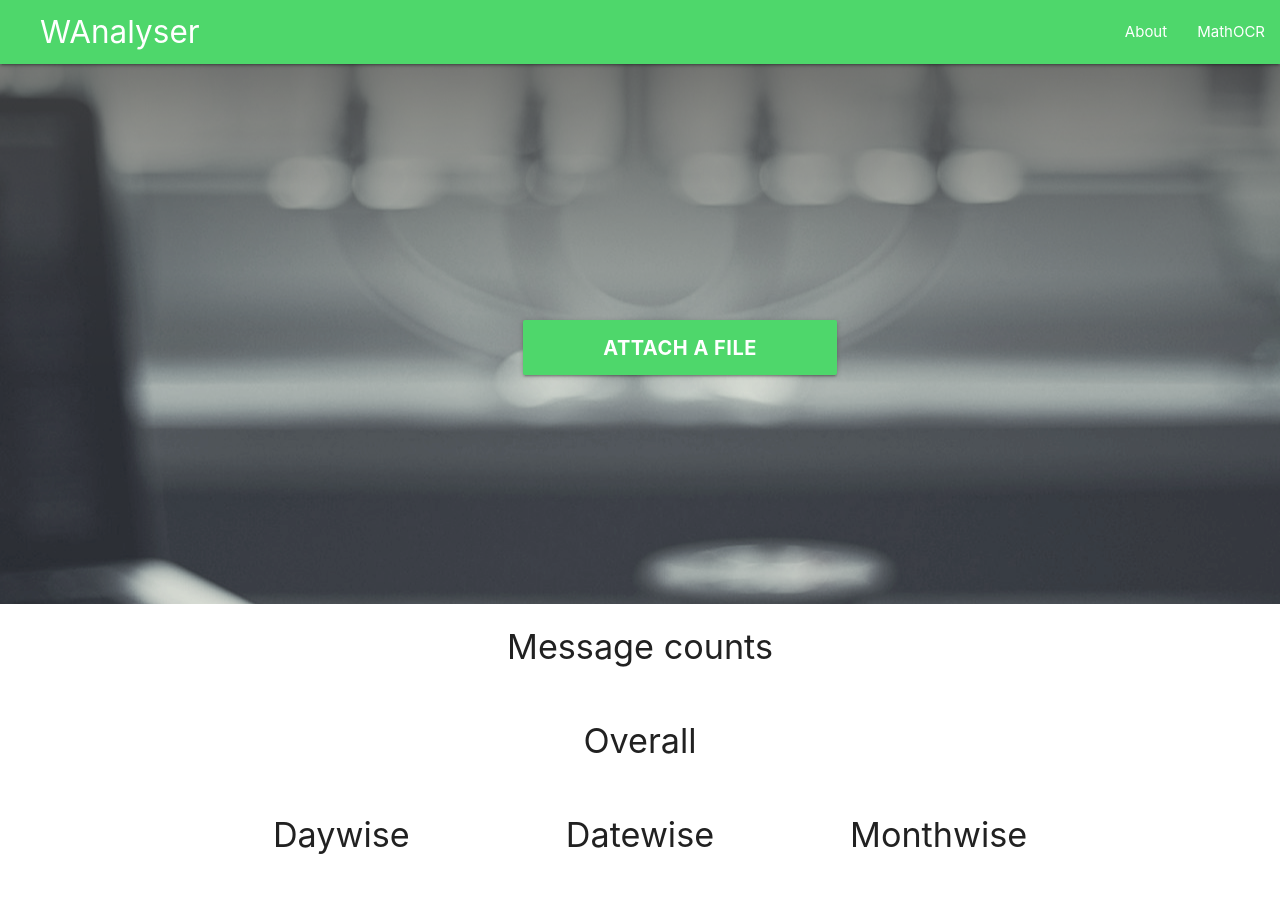
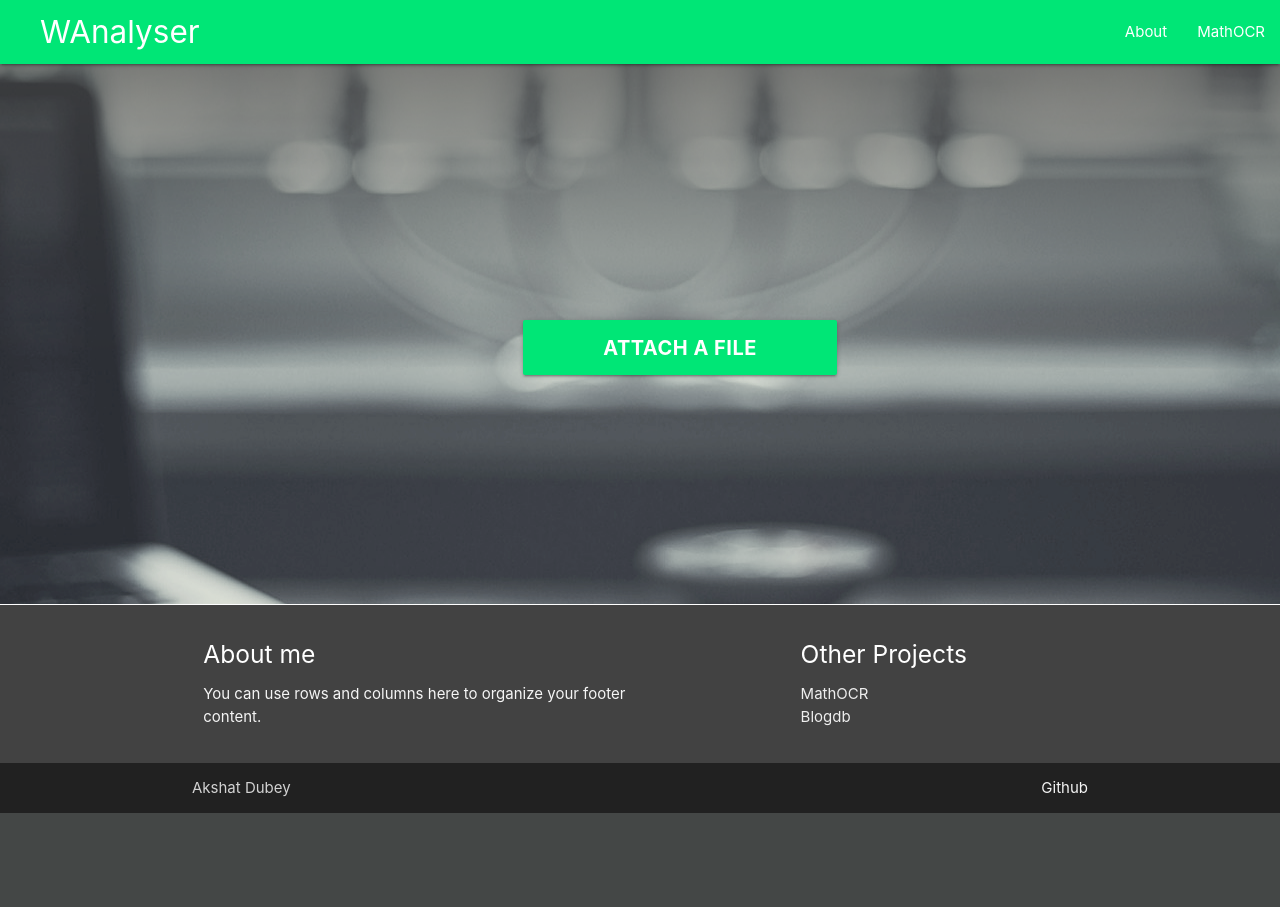
Before and after one commit to akshatdb/WhatsappAnalyser, a Django app: page / in a window 1280 px wide. After the commit the page ends 813 px from the top, so only its background shows below. Run offline with Django 3.2, Linux system fonts and the light colour scheme; some libraries are stand-ins or nearby versions.

Commit message:
added footer

```diff
--- a/analyser/static/analyser/css/main.css
+++ b/analyser/static/analyser/css/main.css
@@ -55,7 +55,6 @@ nav .brand-logo{
 #file-upload-label, #upload-btn{
     padding: 10px 80px;
     height:55px;
-    background: #4ed76b;
     color: white;
     font-size: 20px;
     font-weight: bold;
@@ -66,3 +65,6 @@ nav .brand-logo{
 h4{
     text-align:center;
 }
+.result-div{
+    display:none;
+}
--- a/analyser/static/analyser/scripts/main.js
+++ b/analyser/static/analyser/scripts/main.js
@@ -34,6 +34,7 @@ function processData(data)
     DayWise = data['response']['UsagePatternDaywise'];
     MonthWise = data['response']['UsagePatternMonthwise'];
     Overall = data['response']['UsagePatternOverall'];
+    $('.result-div').fadeIn();
     plotBar(SenderCountPlot[0],SenderCountPlot[1], 'sendercount'), 250;
     plotChart(DateWise[0], DateWise[1], 'datewise');
     plotChart(MonthWise[0], MonthWise[1], 'monthwise');
--- a/analyser/templates/analyser/index.html
+++ b/analyser/templates/analyser/index.html
@@ -15,7 +15,7 @@
     		<div class="status">0%</div>
     </div>
         <nav>
-                <div class="nav-wrapper">
+                <div class="nav-wrapper green accent-3">
                   <a href="#!" class="brand-logo">WAnalyser</a>
                   <a href="#" data-target="mobile-demo" class="sidenav-trigger"><i class="material-icons">menu</i></a>
                   <ul class="right hide-on-med-and-down">
@@ -33,42 +33,44 @@
       <div class="parallax"><img src={% static 'analyser/images/background.jpg' %}></div>
     </div>
     <div class="container">
-      <div class="row">
+      <div class="row"  style="margin-bottom:0px">
         <div class="col s12">
           <div class="file-div">
             <input type="file" id="file-input" hidden>
-            <label for="file-input" id="file-upload-label" class="waves-effect waves-light btn">Attach a file</label>
-            <button id="upload-btn" class="waves-effect waves-light btn" disabled >Upload</button>
+            <label for="file-input" id="file-upload-label" class="waves-effect waves-light btn green accent-3">Attach a file</label>
+            <button id="upload-btn" class="waves-effect waves-light btn green accent-3" disabled >Upload</button>
           </div>
         </div>
-        <div class="row">
-          <div class="col s12 result-div">
+      </div>
+        <div class="row result-div">
+          <div class="col s12">
             <h4>Message counts</h4>
             <div id="sendercount"></div>
           </div>
         </div>
-        <div class="row">
-            <div class="col s12 result-div">
+        <div class="row result-div">
+            <div class="col s12">
                 <h4>Overall</h4>
                 <div id="overall"></div>
             </div>
         </div>
-        <div class="row">
-            <div class="col s12 l4 m4 result-div">
+        <div class="row result-div">
+            <div class="col s12 l4 m4">
                 <h4>Daywise</h4>
                 <div id="daywise"></div>
             </div>
-            <div class="col s12 l4 m4 result-div">
+            <div class="col s12 l4 m4">
                 <h4>Datewise</h4>
                 <div id="datewise"></div>
             </div>
-            <div class="col s12 l4 m4 result-div">
+            <div class="col s12 l4 m4">
               <h4>Monthwise</h4>
               <div id="monthwise"></div>
             </div>
         </div>
 
       </div>
+
     <script src="https://ajax.googleapis.com/ajax/libs/jquery/3.3.1/jquery.min.js"></script>
     <script src="https://cdnjs.cloudflare.com/ajax/libs/materialize/1.0.0-rc.2/js/materialize.min.js"></script>
     <script src="{% static 'analyser/scripts/main.js' %}" type="text/javascript"></script>
@@ -92,6 +94,28 @@
       upload.doUpload();
     })
     </script>
-    </div>
+    <footer class="page-footer grey darken-3">
+      <div class="container">
+        <div class="row">
+          <div class="col l6 s12">
+            <h5 class="white-text">About me</h5>
+            <p class="grey-text text-lighten-4">You can use rows and columns here to organize your footer content.</p>
+          </div>
+          <div class="col l4 offset-l2 s12">
+            <h5 class="white-text">Other Projects</h5>
+            <ul>
+              <li><a class="grey-text text-lighten-3" href="#!">MathOCR</a></li>
+              <li><a class="grey-text text-lighten-3" href="#!">Blogdb</a></li>
+            </ul>
+          </div>
+        </div>
+      </div>
+      <div class="footer-copyright grey darken-4">
+        <div class="container">
+        Akshat Dubey
+        <a class="grey-text text-lighten-4 right" href="#!">Github</a>
+        </div>
+      </div>
+    </footer>
 </body>
 </html>
```
